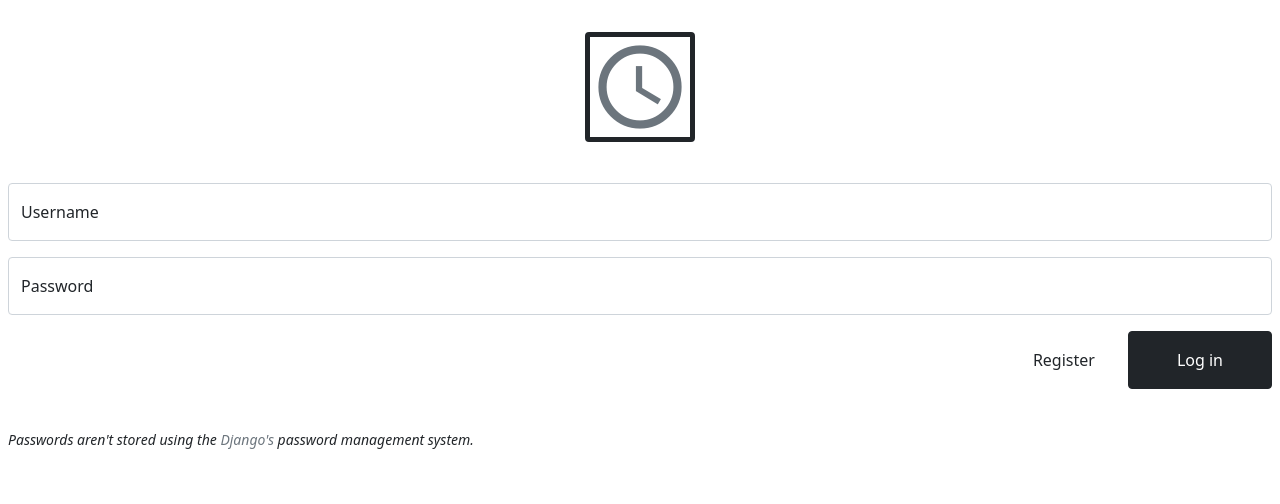
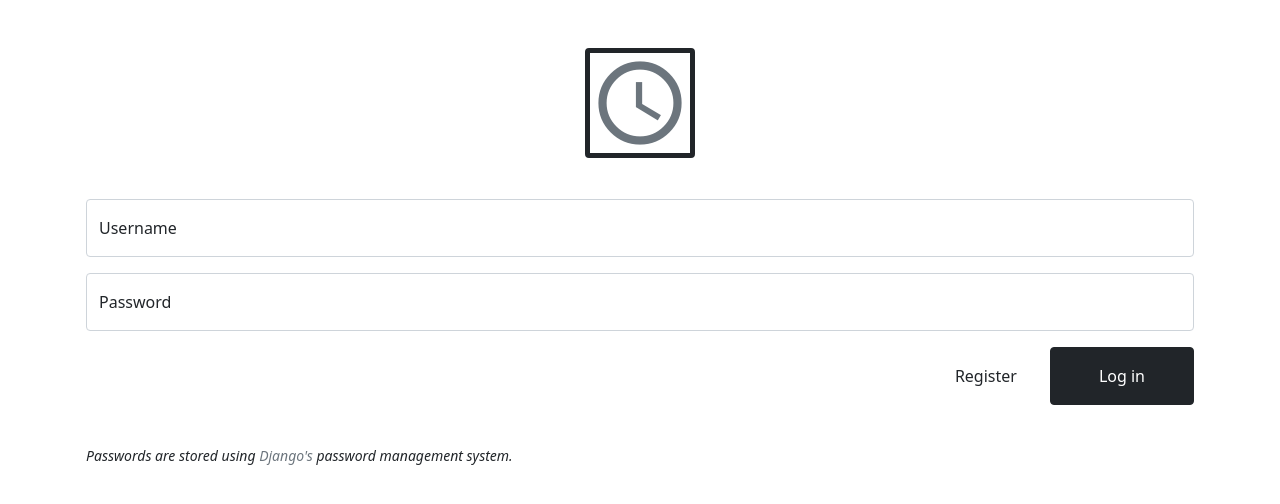
Before and after one commit to AnthonyLorraine/my_ts, a Django app: page /login in a window 1280 px wide. Shown: the part 50-554 px from the top of the page. Run offline with Django 4.2, Linux system fonts and the light colour scheme; some libraries are stand-ins or nearby versions.

Commit message:
Fixed missing containers and amended login text.

```diff
--- a/templates/main/login_form.html
+++ b/templates/main/login_form.html
@@ -3,6 +3,7 @@
 {% block title %}Log in{% endblock %}
 
 {% block content %}
+    <main class="container p-3">
         <div class="text-center mt-4 mb-3">
         <span class="material-icons text-muted border border-5 border-dark rounded" style="font-size: 100px;">
             schedule
@@ -16,7 +17,8 @@
                 </div>
             {% endif %}
             <div class="form-floating mb-3">
-            <input type="text" class="form-control {% if form.username.errors %}is-invalid{% endif %}" id="id_username"
+                <input type="text" class="form-control {% if form.username.errors %}is-invalid{% endif %}"
+                       id="id_username"
                        name="username" autocapitalize="none"
                        placeholder="e123456"
                        aria-describedby="usernameFeedback" required>
@@ -42,9 +44,10 @@
             </div>
         </form>
         <div class="d-flex text-center pt-3">
-        <small class="fst-italic">Passwords aren't stored using the <a
+            <small class="fst-italic">Passwords are stored using <a
                     href="https://docs.djangoproject.com/en/4.0/topics/auth/passwords/#how-django-stores-passwords"
-                class="text-decoration-none text-muted" target="_blank">Django's</a> password management system.</small>
+                    class="text-decoration-none text-muted" target="_blank">Django's</a> password management
+                system.</small>
         </div>
-
+    </main>
 {% endblock %}
--- a/templates/main/team_form.html
+++ b/templates/main/team_form.html
@@ -3,6 +3,7 @@
 {% block title %}Create Team{% endblock %}
 
 {% block content %}
+    <main class="container p-3">
         <h1 class="my-4">Create Team</h1>
         <form method="post">{% csrf_token %}
 
@@ -22,5 +23,5 @@
                 <button type="submit" class="btn btn-dark p-3 px-5 mt-3">Save</button>
             </div>
         </form>
-
+    </main>
 {% endblock %}
```
Lines whose indentation alone changed are shown as unchanged.
